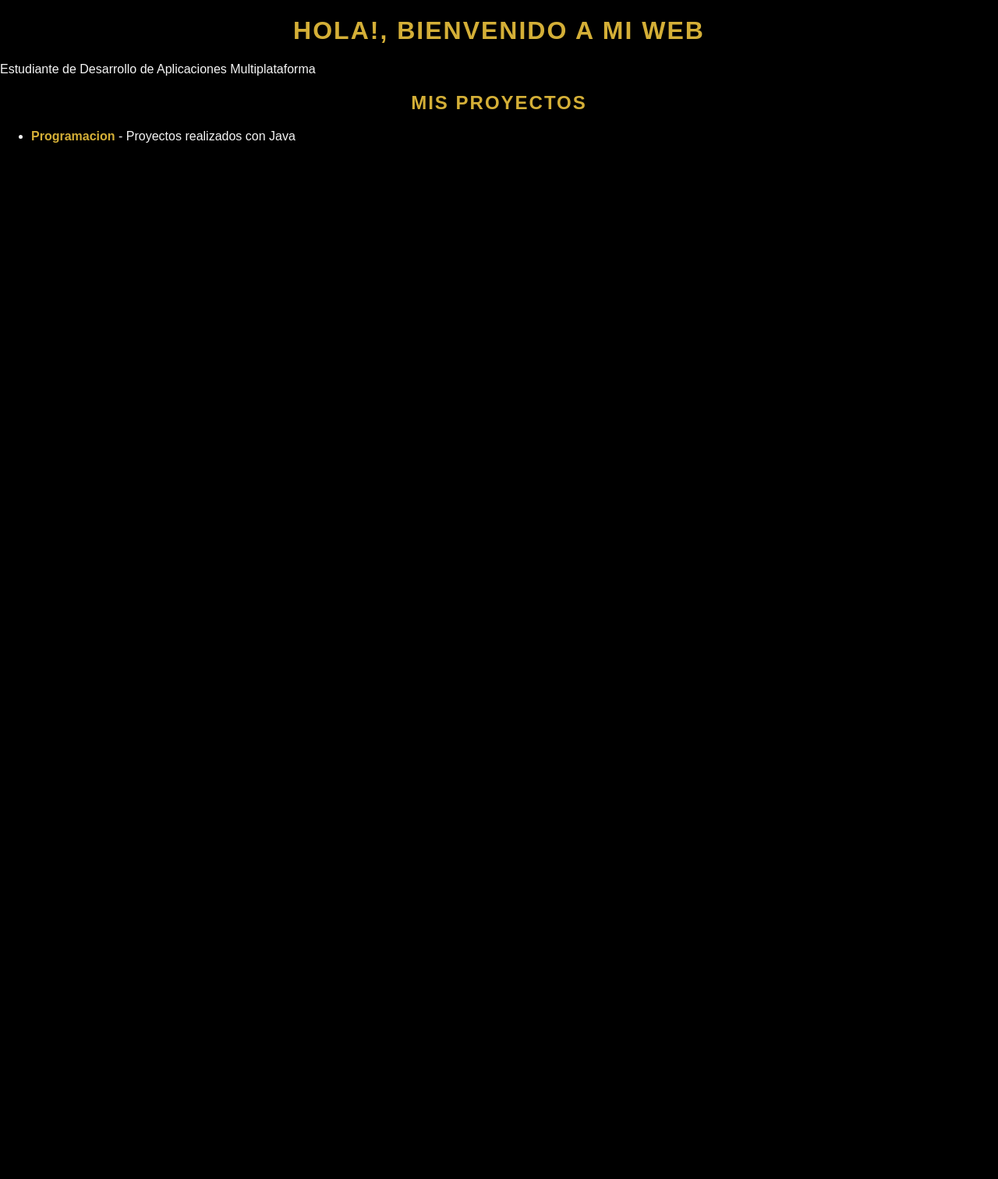
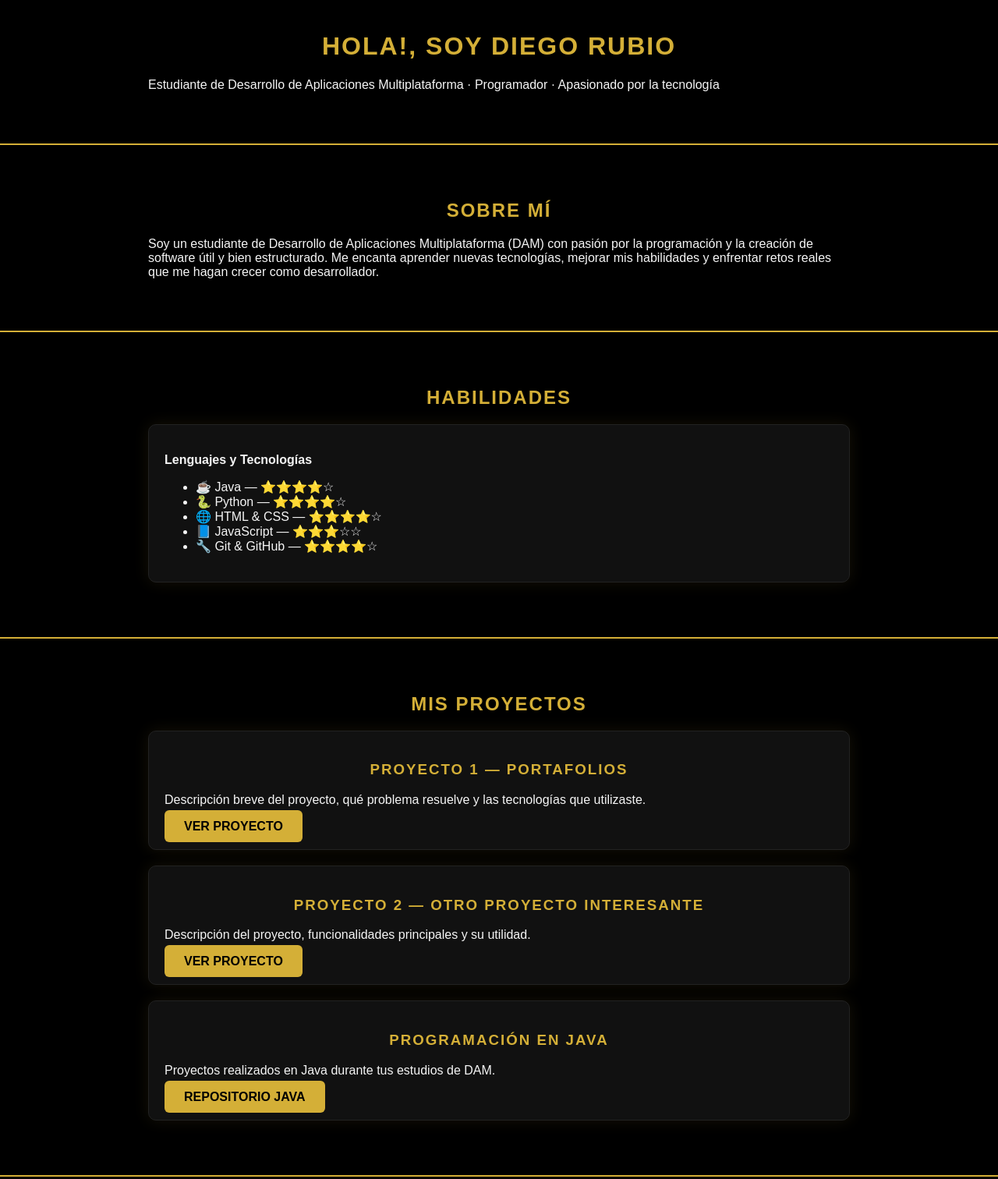
Before and after one commit to diegorg234/diegorg234.github.io, a website built with webpack: page index.html in a window 1280 px wide. Shown: the top 1512 px of the page at 78% size. Before the commit the page ends 800 px from the top, so only its background shows below. Built offline with nearby package versions, Linux system fonts and the light colour scheme.

Commit message:
Update index.html

```diff
--- a/index.html
+++ b/index.html
@@ -1,42 +1,103 @@
 <!doctype html>
-<html class="no-js" lang="">
+<html lang="es">
 
 <head>
   <meta charset="utf-8">
   <meta name="viewport" content="width=device-width, initial-scale=1">
-  <title></title>
+  <title>Diego Rubio - Portfolio</title>
   <link rel="stylesheet" href="css/style.css">
-  <meta name="description" content="">
-
-  <meta property="og:title" content="">
-  <meta property="og:type" content="">
-  <meta property="og:url" content="">
-  <meta property="og:image" content="">
-  <meta property="og:image:alt" content="">
-
-  <link rel="icon" href="/favicon.ico" sizes="any">
-  <link rel="icon" href="/icon.svg" type="image/svg+xml">
-  <link rel="apple-touch-icon" href="icon.png">
-
-  <link rel="manifest" href="site.webmanifest">
-  <meta name="theme-color" content="#fafafa">
+  <meta name="description" content="Portfolio de Diego Rubio, estudiante de DAM y desarrollador de software.">
 </head>
 
 <body>
-  <header>
-    <h1>Hola!, bienvenido a mi web</h1>
-    <p>Estudiante de Desarrollo de Aplicaciones Multiplataforma</p>
+
+  <!-- HERO -->
+  <header class="hero">
+    <div class="container">
+      <h1>Hola!, soy Diego Rubio</h1>
+      <p class="subtitulo">Estudiante de Desarrollo de Aplicaciones Multiplataforma · Programador · Apasionado por la tecnología</p>
+    </div>
   </header>
 
-  <section>
-    <h2>Mis proyectos</h2>
-    <ul>
-      <li><a href ="http://">Programacion</a>  - Proyectos realizados con Java</li>
-    </ul>
+  <hr>
+
+  <!-- SOBRE MI -->
+  <section class="container">
+    <h2>Sobre mí</h2>
+    <p>
+      Soy un estudiante de Desarrollo de Aplicaciones Multiplataforma (DAM) con pasión por la programación y la creación de software útil y bien estructurado.
+      Me encanta aprender nuevas tecnologías, mejorar mis habilidades y enfrentar retos reales que me hagan crecer como desarrollador.
+    </p>
   </section>
 
+  <hr>
 
-  <script src="js/app.js"></script>
+  <!-- SKILLS -->
+  <section class="container">
+    <h2>Habilidades</h2>
+
+    <div class="card">
+      <p><strong>Lenguajes y Tecnologías</strong></p>
+
+      <ul>
+        <li>☕ Java — ⭐⭐⭐⭐☆</li>
+        <li>🐍 Python — ⭐⭐⭐⭐☆</li>
+        <li>🌐 HTML & CSS — ⭐⭐⭐⭐☆</li>
+        <li>📘 JavaScript — ⭐⭐⭐☆☆</li>
+        <li>🔧 Git & GitHub — ⭐⭐⭐⭐☆</li>
+      </ul>
+    </div>
+  </section>
+
+  <hr>
+
+  <!-- PROYECTOS -->
+  <section class="container">
+    <h2>Mis Proyectos</h2>
+
+    <div class="card">
+      <h3>Proyecto 1 — Portafolios </h3>
+      <p>Descripción breve del proyecto, qué problema resuelve y las tecnologías que utilizaste.</p>
+      <a href="#" class="btn">Ver proyecto</a>
+    </div>
+
+    <div class="card">
+      <h3>Proyecto 2 — Otro Proyecto Interesante</h3>
+      <p>Descripción del proyecto, funcionalidades principales y su utilidad.</p>
+      <a href="#" class="btn">Ver proyecto</a>
+    </div>
+
+    <div class="card">
+      <h3>Programación en Java</h3>
+      <p>Proyectos realizados en Java durante tus estudios de DAM.</p>
+      <a href="#" class="btn">Repositorio Java</a>
+    </div>
+  </section>
+
+  <hr>
+
+  <!-- REDES SOCIALES -->
+  <section class="container">
+    <h2>Contacto y Redes</h2>
+
+    <div class="card">
+      <p>📍 <strong>LinkedIn:</strong>
+        <a href="https://www.linkedin.com/in/diego-mauricio-rubio-guzman-2079b9398" target="_blank">
+          www.linkedin.com/in/diego-mauricio-rubio-guzman-2079b9398
+        </a>
+      </p>
+
+      <p>📍 <strong>GitHub:</strong>
+        <a href="https://github.com/diegorg234" target="_blank">
+          github.com/diegorg234
+        </a>
+      </p>
+    </div>
+  </section>
+
+  <footer>
+    <p>© 2025 Diego Rubio — Portfolio Personal</p>
+  </footer>
 
 </body>
 
```
